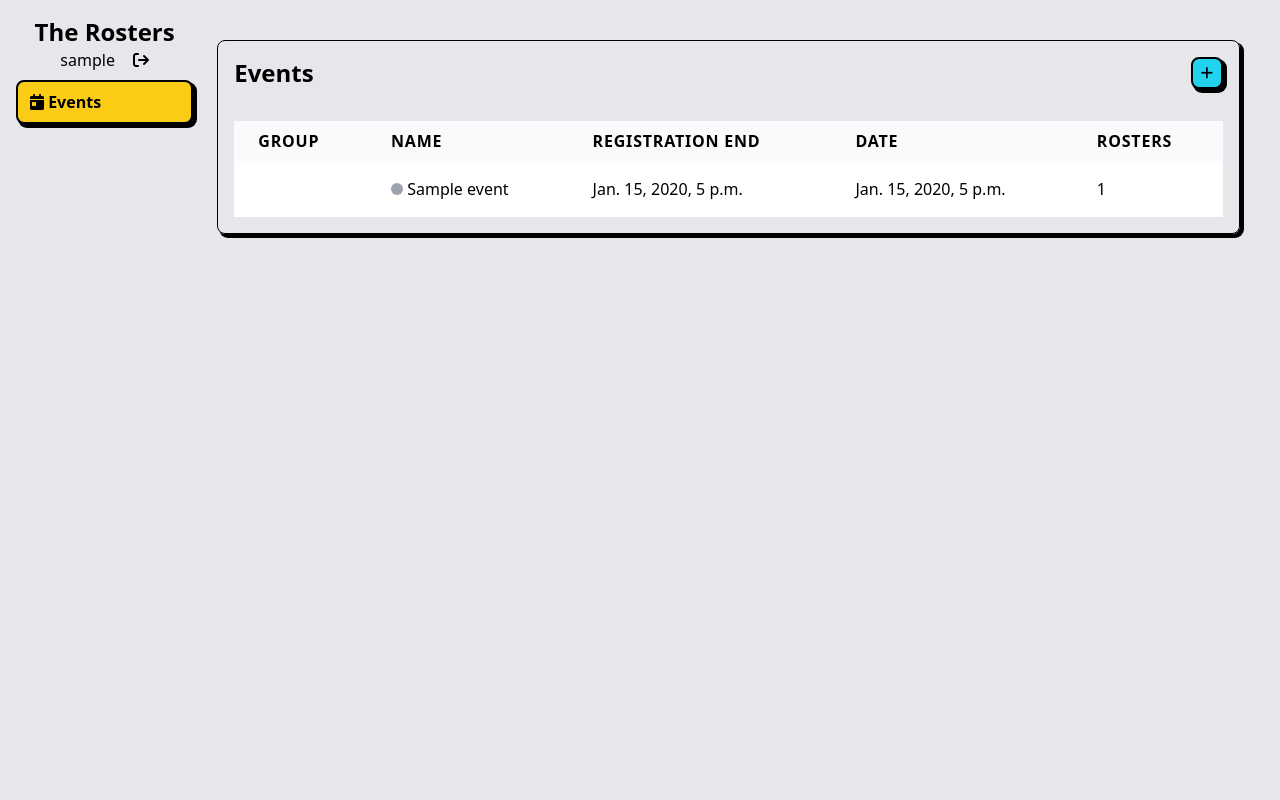
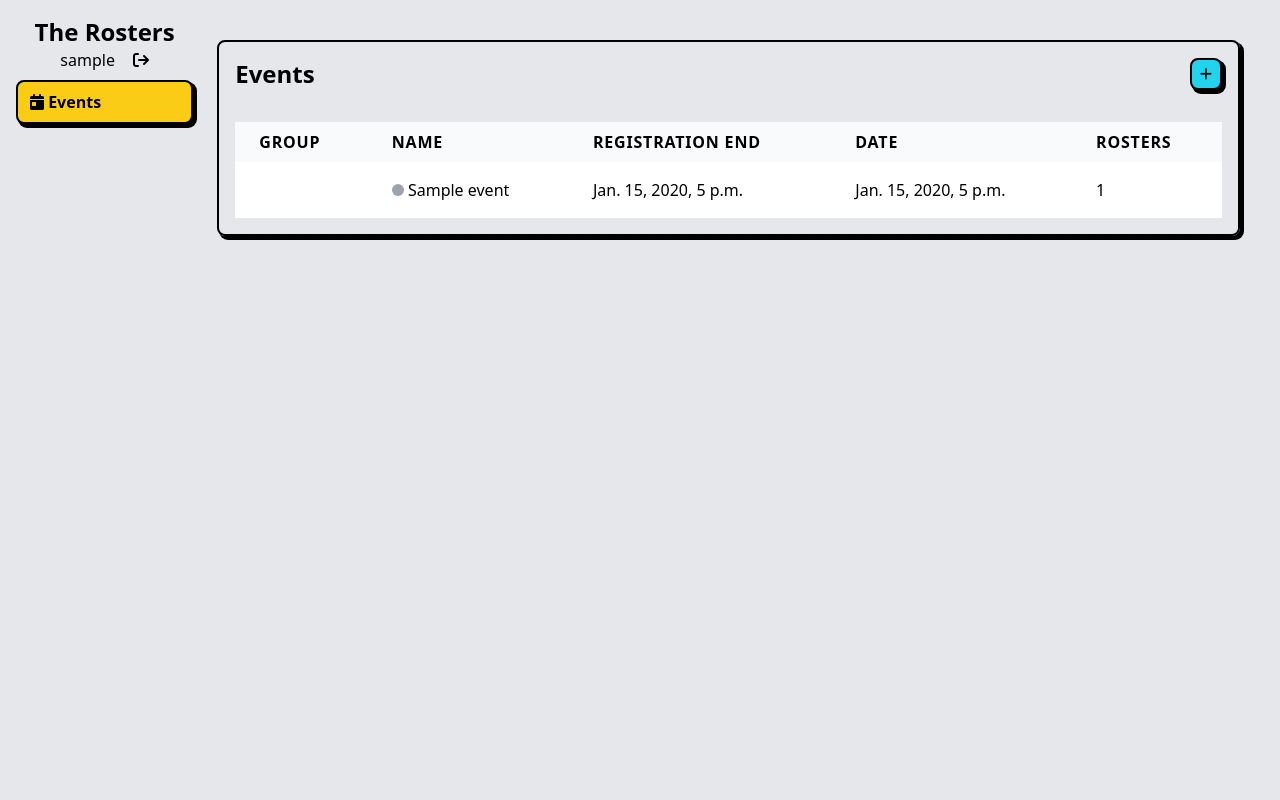
Before and after one commit to eriwiana/pimd-rosters, a Django app: page /events/ in a window 1280 px wide. Run offline with Django 4.2, Linux system fonts and the light colour scheme; a user stored in the database is signed in; tables that the repository leaves empty hold one stand-in row (values such as "Sample post"); some libraries are stand-ins or nearby versions.

Commit message:
Changed border style

```diff
--- a/rosters/templates/events/list.html
+++ b/rosters/templates/events/list.html
@@ -1,7 +1,7 @@
 {% extends "base.html" %}
 
 {% block content %}
-<div class="p-4 border border-black rounded-lg shadow-[3px_3px_0px_1px_black]">
+<div class="p-4 border-2 border-black rounded-lg shadow-[3px_3px_0px_1px_black]">
   <div class="flex mx-auto justify-between mb-4">
     <h2 class="text-2xl font-semibold">Events</h2>
     <div class="px-2 py-1 text-sm font-bold bg-cyan-400 border-2 border-black rounded-lg shadow-[3px_3px_0px_1px_black]">
```
